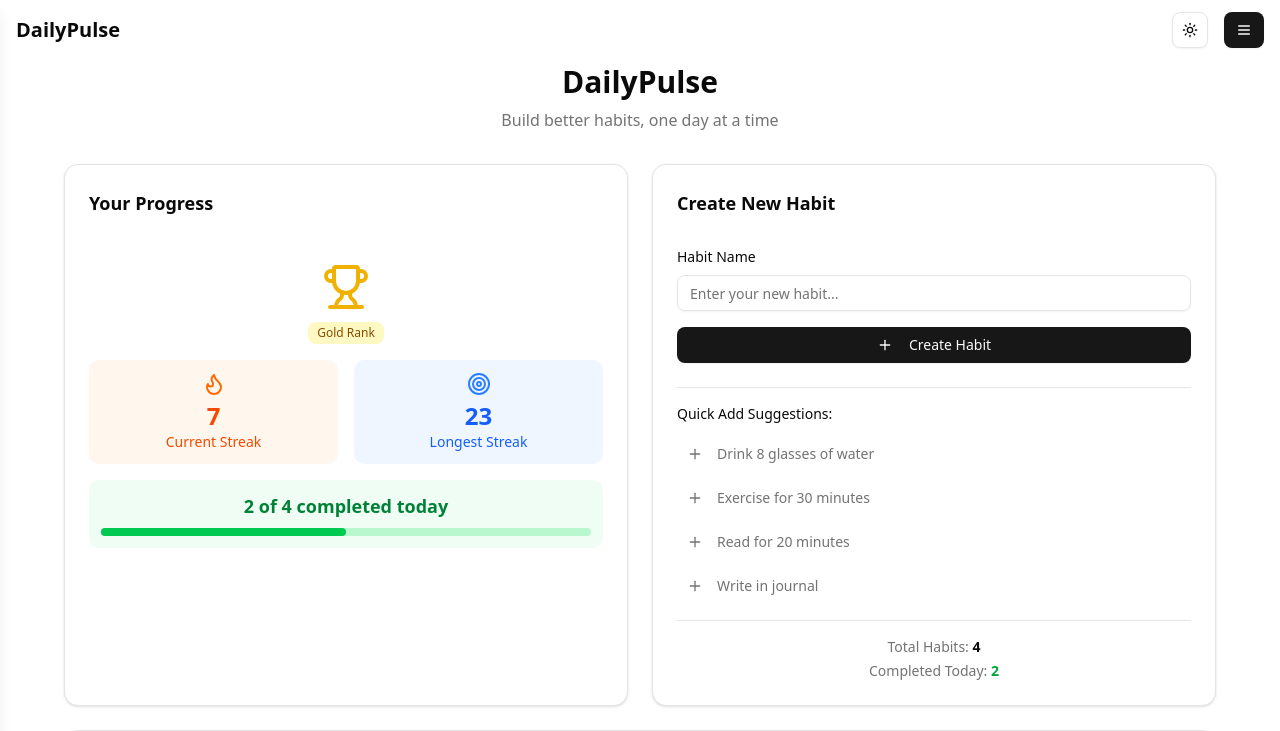
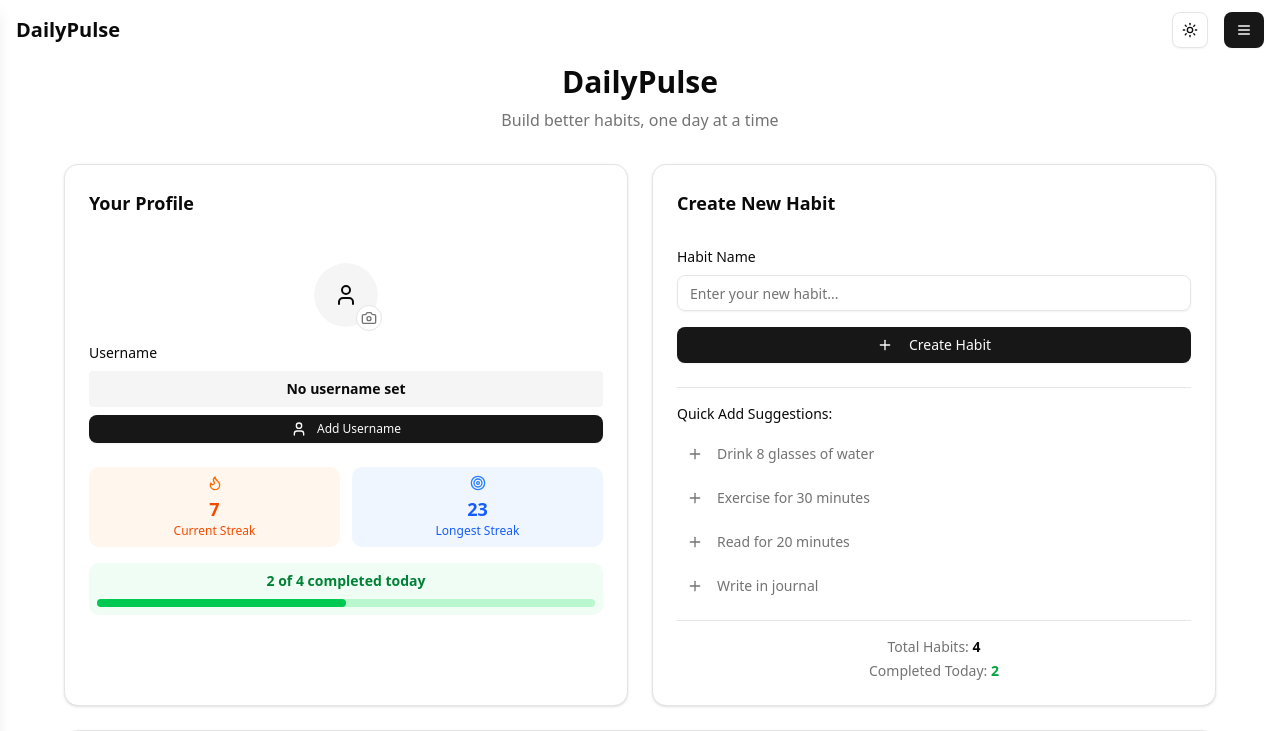
Before and after one commit to PratikAjbe01/Daily-Pulse, a Next.js app: page /dashboard in a window 1280 px wide. Shown: the top 731 px of the page. Built offline with nearby package versions, Linux system fonts and the light colour scheme; no server answers.

Commit message:
we are changing from mongodb

```diff
--- a/app/config/Users.js
+++ b/app/config/Users.js
@@ -4,7 +4,15 @@ import mongoose from 'mongoose';
 const UserSchema = new mongoose.Schema({
   name: String,
   email: { type: String, required: true, unique: true },
-
+imageUrl: {
+    type: String,
+    validate: {
+      validator: function (url) {
+        return /\.(png|jpg|jpeg)$/i.test(url);
+      },
+      message: 'Only .png, .jpg, and .jpeg files are allowed',
+    },
+  },
   dailyAchievements: [{ date: Date }],
   trophyCount: { type: Number, default: 0 },
 }, { timestamps: true });
--- a/app/dashboard/page.jsx
+++ b/app/dashboard/page.jsx
@@ -1,16 +1,18 @@
 "use client"
-
 import { useState } from "react"
-import { Plus, Trash2, Trophy,  Flame, Target, LineChart} from "lucide-react"
+import { Plus, Trash2, Edit, Flame, Target, LineChart, Camera, User } from "lucide-react"
 import { Button } from "@/components/ui/button"
 import { Input } from "@/components/ui/input"
 import { Card, CardContent, CardHeader, CardTitle } from "@/components/ui/card"
 import { Badge } from "@/components/ui/badge"
-import { UserButton } from "@clerk/nextjs"
+import { Label } from "@/components/ui/label"
+import { Avatar, AvatarFallback, AvatarImage } from "@/components/ui/avatar"
 import { DeleteHabitDialog } from "./_components/delete-popup"
 import Link from "next/link"
+import { useUser } from "@clerk/nextjs"
 
 export default function HabitTrackerDashboard() {
+  const {user}=useUser()
   const [habits, setHabits] = useState([
     { id: "1", name: "Drink 8 glasses of water", completed: false, createdAt: new Date() },
     { id: "2", name: "Exercise for 30 minutes", completed: true, createdAt: new Date() },
@@ -18,6 +20,18 @@ export default function HabitTrackerDashboard() {
     { id: "4", name: "Meditate for 10 minutes", completed: true, createdAt: new Date() },
   ])
 
+  const [userData, setUserData] = useState({
+    username: "",
+    imageUrl: "",
+    hasUsername: false,
+    hasImageUrl: false,
+  })
+
+  const [isEditingImage, setIsEditingImage] = useState(false)
+  const [isEditingUsername, setIsEditingUsername] = useState(false)
+  const [tempUsername, setTempUsername] = useState("")
+  const [tempImageFile, setTempImageFile] = useState(null);
+  const [tempImageUrl, setTempImageUrl] = useState("")
   const [newHabitName, setNewHabitName] = useState("")
   const [deleteDialog, setDeleteDialog] = useState({
     isOpen: false,
@@ -30,9 +44,51 @@ export default function HabitTrackerDashboard() {
     "Exercise for 30 minutes",
     "Read for 20 minutes",
     "Write in journal",
+  ]
+
+  const handleUsernameEdit = () => {
+    setTempUsername(userData.username)
+    setIsEditingUsername(true)
+  }
 
 
-  ]
+  const handleImageEdit = () => {
+    setTempImageUrl(userData.imageUrl)
+    setIsEditingImage(true)
+  }
+
+  const handleUsernameCancel = () => {
+    setTempUsername("")
+    setIsEditingUsername(false)
+  }
+
+  const handleImageCancel = () => {
+    setTempImageUrl("")
+    setIsEditingImage(false)
+  }
+
+  const handleAddUsername = () => {
+    setTempUsername("")
+    setIsEditingUsername(true)
+  }
+
+  const handleAddImage = () => {
+    setTempImageUrl("")
+    setIsEditingImage(true)
+  }
+  const handleUsernameSave = async () => {
+  setUserData((prev) => ({ ...prev, username: tempUsername, hasUsername: true }));
+  await saveUserInfoToDb(tempUsername, userData.imageUrl);
+  setIsEditingUsername(false);
+  setTempUsername("");
+};
+
+const handleImageSave = async () => {
+  setUserData((prev) => ({ ...prev, imageUrl: tempImageUrl, hasImageUrl: true }));
+  await saveUserInfoToDb(userData.username, tempImageUrl);
+  setIsEditingImage(false);
+};
+
 
 
   const userStats = {
@@ -58,7 +114,6 @@ export default function HabitTrackerDashboard() {
   }
 
   const addSuggestedHabit = (habitName) => {
-
     const habitExists = habits.some((habit) => habit.name.toLowerCase() === habitName.toLowerCase())
     if (!habitExists) {
       const newHabit = {
@@ -97,6 +152,7 @@ export default function HabitTrackerDashboard() {
     }
     closeDeleteDialog()
   }
+
   const getCurrentDate = () => {
     return new Date().toLocaleDateString("en-US", {
       weekday: "long",
@@ -107,7 +163,7 @@ export default function HabitTrackerDashboard() {
   }
 
   return (
-    <div className=" pt-16 min-h-screen bg-background p-6">
+    <div className="pt-16 min-h-screen bg-background p-6">
       <div className="max-w-6xl mx-auto space-y-6">
         {/* Header */}
         <div className="text-center mb-8">
@@ -120,47 +176,133 @@ export default function HabitTrackerDashboard() {
           {/* Left Div - User Stats */}
           <Card className="h-full">
             <CardHeader className="pb-4">
-              <div className="flex items-center justify-between">
-                <CardTitle className="text-lg font-semibold">Your Progress</CardTitle>
-
-                  <UserButton/>
-
-              </div>
+              <CardTitle className="text-lg font-semibold">Your Profile</CardTitle>
             </CardHeader>
             <CardContent className="space-y-4">
-              {/* Trophy and Rank */}
-              <div className="flex items-center justify-center mb-4">
-                <div className="text-center">
-                  <Trophy className="h-12 w-12 text-yellow-500 mx-auto mb-2" />
-                  <Badge
-                    variant="secondary"
-                    className="bg-yellow-100 text-yellow-800 dark:bg-yellow-900 dark:text-yellow-200"
-                  >
-                    {userStats.rank} Rank
-                  </Badge>
+              {/* Profile Image Section */}
+              <div className="flex flex-col items-center space-y-3">
+                <div className="relative">
+                  <Avatar className="h-16 w-16">
+                    <AvatarImage src={userData.imageUrl || undefined} alt="Profile" />
+                    <AvatarFallback className="text-lg">
+                      {userData.username ? userData.username.charAt(0).toUpperCase() : <User className="h-6 w-6" />}
+                    </AvatarFallback>
+                  </Avatar>
+                  <div className="absolute -bottom-1 -right-1">
+                    <label className="cursor-pointer flex items-center justify-center bg-background rounded-full p-1 border">
+                      <Camera className="h-4 w-4 text-muted-foreground" />
+                      <input
+                        type="file"
+                        accept="image/*"
+                        className="hidden"
+                        onChange={(e) => {
+                          const file = e.target.files?.[0]
+                          if (file) {
+                            const fileUrl = URL.createObjectURL(file)
+                            setTempImageFile(file)
+                            setTempImageUrl(fileUrl)
+                            setIsEditingImage(true)
+                          }
+                        }}
+                      />
+                    </label>
+                  </div>
                 </div>
+
+                {/* Confirm or cancel image */}
+                {isEditingImage && tempImageUrl && (
+                  <div className="flex space-x-1">
+                    <Button
+                      size="sm"
+                      className="bg-green-600 hover:bg-green-700 h-7 text-xs flex-1"
+                      onClick={() => {
+                        setUserData((prev) => ({ ...prev, imageUrl: tempImageUrl, hasImageUrl: true }))
+                        setIsEditingImage(false)
+                      }}
+                    >
+                      Save
+                    </Button>
+                    <Button
+                      size="sm"
+                      variant="outline"
+                      className="h-7 text-xs"
+                      onClick={() => {
+                        setTempImageFile(null)
+                        setTempImageUrl("")
+                        setIsEditingImage(false)
+                      }}
+                    >
+                      Cancel
+                    </Button>
+                  </div>
+                )}
+              </div>
+
+              {/* Username Section */}
+              <div className="space-y-2">
+                <Label className="text-sm font-medium">Username</Label>
+                {isEditingUsername ? (
+                  <div className="space-y-2">
+                    <Input
+                      type="text"
+                      placeholder="Enter username"
+                      value={tempUsername}
+                      onChange={(e) => setTempUsername(e.target.value)}
+                      className="text-sm"
+                    />
+                    <div className="flex space-x-1">
+                      <Button
+                        size="sm"
+                        className="bg-green-600 hover:bg-green-700 h-7 text-xs flex-1"
+                        onClick={handleUsernameSave}
+                      >
+                        Save
+                      </Button>
+                      <Button size="sm" variant="outline" className="h-7 text-xs" onClick={handleUsernameCancel}>
+                        Cancel
+                      </Button>
+                    </div>
+                  </div>
+                ) : (
+                  <div className="space-y-2">
+                    <div className="text-sm font-semibold text-foreground text-center p-2 bg-muted rounded">
+                      {userData.username || "No username set"}
+                    </div>
+                    {userData.hasUsername ? (
+                      <Button size="sm" variant="outline" onClick={handleUsernameEdit} className="w-full h-7 text-xs">
+                        <Edit className="h-3 w-3 mr-1" />
+                        Edit Username
+                      </Button>
+                    ) : (
+                      <Button size="sm" onClick={handleAddUsername} className="w-full h-7 text-xs">
+                        <User className="h-3 w-3 mr-1" />
+                        Add Username
+                      </Button>
+                    )}
+                  </div>
+                )}
               </div>
 
               {/* Stats Grid */}
-              <div className="grid grid-cols-2 gap-4">
-                <div className="text-center p-3 bg-orange-50 dark:bg-orange-950 rounded-lg">
-                  <Flame className="h-6 w-6 text-orange-500 mx-auto mb-1" />
-                  <div className="text-2xl font-bold text-orange-600 dark:text-orange-400">
+              <div className="grid grid-cols-2 gap-3 pt-2">
+                <div className="text-center p-2 bg-orange-50 dark:bg-orange-950 rounded-lg">
+                  <Flame className="h-4 w-4 text-orange-500 mx-auto mb-1" />
+                  <div className="text-lg font-bold text-orange-600 dark:text-orange-400">
                     {userStats.currentStreak}
                   </div>
-                  <div className="text-sm text-orange-600 dark:text-orange-400">Current Streak</div>
+                  <div className="text-xs text-orange-600 dark:text-orange-400">Current Streak</div>
                 </div>
 
-                <div className="text-center p-3 bg-blue-50 dark:bg-blue-950 rounded-lg">
-                  <Target className="h-6 w-6 text-blue-500 mx-auto mb-1" />
-                  <div className="text-2xl font-bold text-blue-600 dark:text-blue-400">{userStats.longestStreak}</div>
-                  <div className="text-sm text-blue-600 dark:text-blue-400">Longest Streak</div>
+                <div className="text-center p-2 bg-blue-50 dark:bg-blue-950 rounded-lg">
+                  <Target className="h-4 w-4 text-blue-500 mx-auto mb-1" />
+                  <div className="text-lg font-bold text-blue-600 dark:text-blue-400">{userStats.longestStreak}</div>
+                  <div className="text-xs text-blue-600 dark:text-blue-400">Longest Streak</div>
                 </div>
               </div>
 
               {/* Today's Progress */}
-              <div className="text-center p-3 bg-green-50 dark:bg-green-950 rounded-lg">
-                <div className="text-lg font-semibold text-green-700 dark:text-green-300">
+              <div className="text-center p-2 bg-green-50 dark:bg-green-950 rounded-lg">
+                <div className="text-sm font-semibold text-green-700 dark:text-green-300">
                   {userStats.completedToday} of {userStats.totalHabits} completed today
                 </div>
                 <div className="w-full bg-green-200 dark:bg-green-800 rounded-full h-2 mt-2">
@@ -285,17 +427,14 @@ export default function HabitTrackerDashboard() {
                     </div>
 
                     <div className="flex items-center space-x-2">
-                          <Button
+                      <Button
                         variant="outline"
                         size="sm"
-
-                        className={
-
-                        "bg-white-400 hover:bg-gray-300 "
-                        }
+                        className="bg-white hover:bg-gray-100 dark:bg-gray-800 dark:hover:bg-gray-700"
                       >
-                    <Link href={`habitview/${habit.id}`}> <LineChart/></Link>
-
+                        <Link href={`habitview/${habit.id}`}>
+                          <LineChart className="h-4 w-4" />
+                        </Link>
                       </Button>
                       <Button
                         variant="outline"
@@ -310,7 +449,7 @@ export default function HabitTrackerDashboard() {
                         <Plus className="h-4 w-4" />
                       </Button>
 
-                   <Button
+                      <Button
                         variant="outline"
                         size="sm"
                         onClick={() => openDeleteDialog(habit.id, habit.name)}
@@ -325,7 +464,8 @@ export default function HabitTrackerDashboard() {
             )}
           </CardContent>
         </Card>
-          <DeleteHabitDialog
+
+        <DeleteHabitDialog
           isOpen={deleteDialog.isOpen}
           onClose={closeDeleteDialog}
           onConfirm={confirmDeleteHabit}
--- /dev/null
+++ b/components/ui/label.jsx
@@ -0,0 +1,23 @@
+"use client"
+
+import * as React from "react"
+import * as LabelPrimitive from "@radix-ui/react-label"
+
+import { cn } from "@/lib/utils"
+
+function Label({
+  className,
+  ...props
+}) {
+  return (
+    <LabelPrimitive.Root
+      data-slot="label"
+      className={cn(
+        "flex items-center gap-2 text-sm leading-none font-medium select-none group-data-[disabled=true]:pointer-events-none group-data-[disabled=true]:opacity-50 peer-disabled:cursor-not-allowed peer-disabled:opacity-50",
+        className
+      )}
+      {...props} />
+  );
+}
+
+export { Label }
--- a/package.json
+++ b/package.json
@@ -12,7 +12,9 @@
     "@clerk/nextjs": "^6.22.0",
     "@neondatabase/serverless": "^1.0.1",
     "@radix-ui/react-alert-dialog": "^1.1.14",
+    "@radix-ui/react-avatar": "^1.1.10",
     "@radix-ui/react-dropdown-menu": "^2.1.15",
+    "@radix-ui/react-label": "^2.1.7",
     "@radix-ui/react-slot": "^1.2.3",
     "class-variance-authority": "^0.7.1",
     "clsx": "^2.1.1",
```
Also changed, not shown: app/api/user-info/route.js (added, +57 -0 lines), 1 other file (tests, documents, lock files or other folders).
